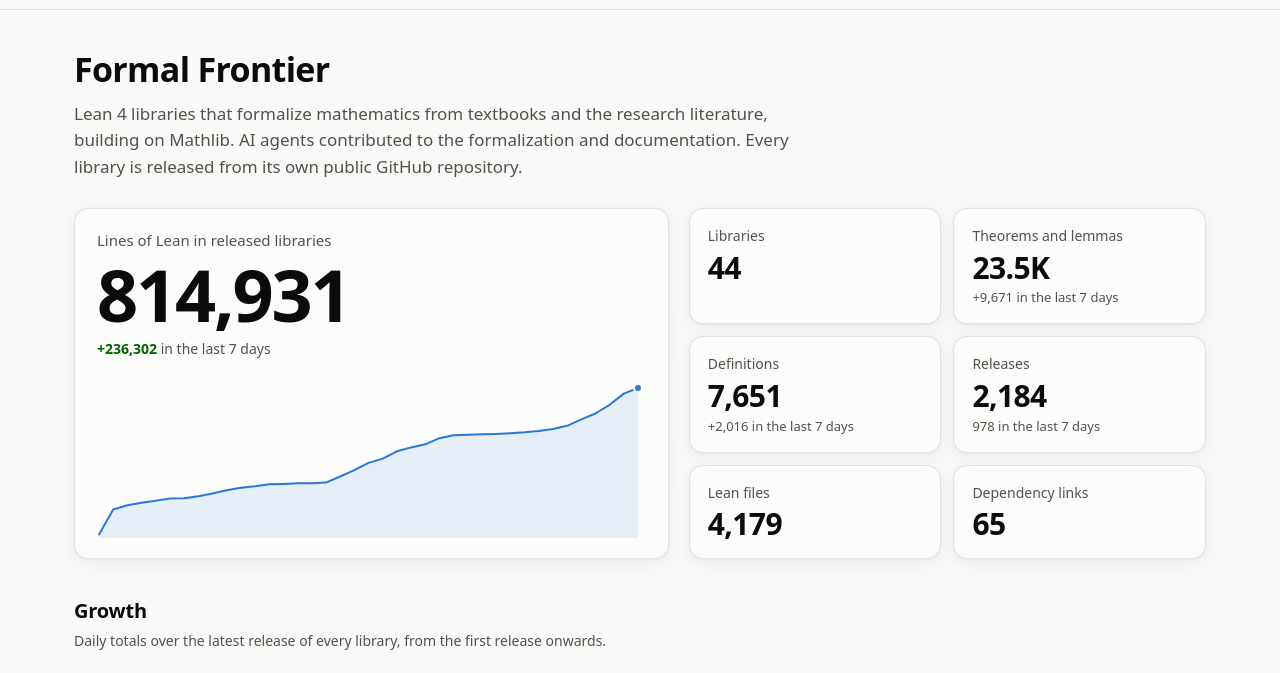
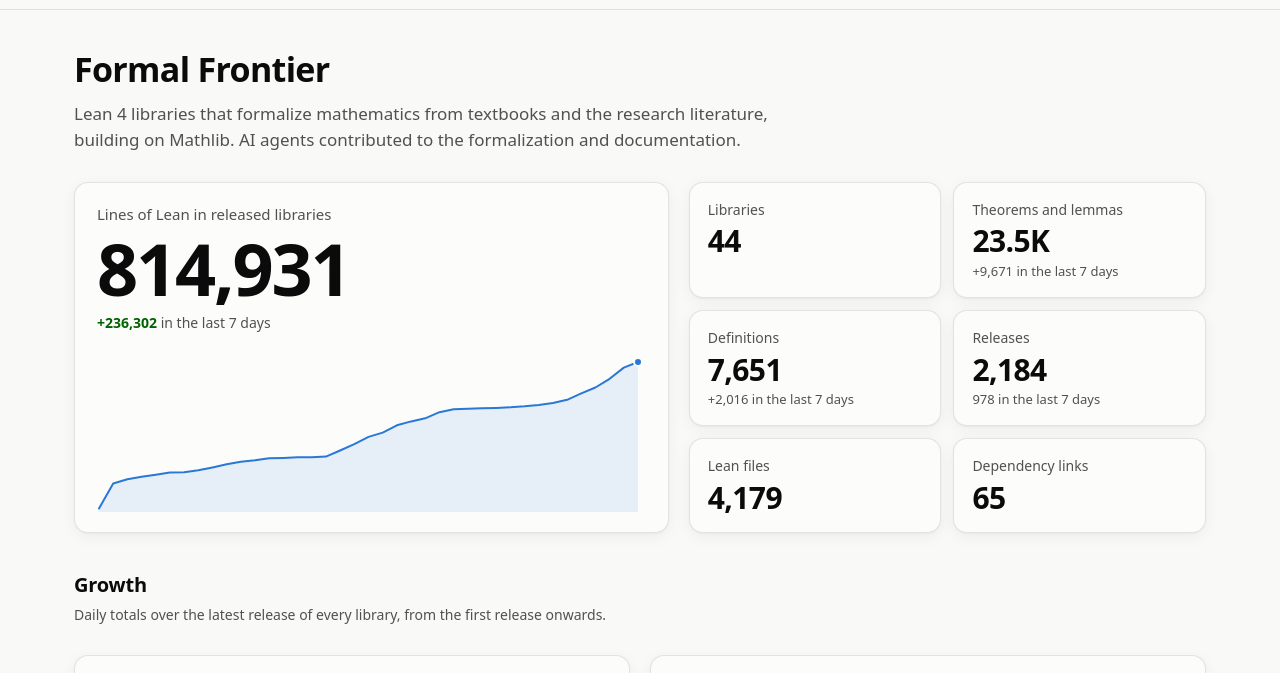
Before and after one commit to FormalFrontier/formalfrontier.github.io, a plain HTML site: page site/index.html in a window 1280 px wide. Shown: the part 51-724 px from the top of the page. Drawn offline with Linux system fonts and the light colour scheme.

Commit message:
Drop the repository sentence from the overview intro
Co-Authored-By: Claude Opus 5.5 <noreply@anthropic.com>

```diff
--- a/site/index.html
+++ b/site/index.html
@@ -29,7 +29,7 @@
   <main class="wrap">
     <div class="page-head">
       <h1>Formal Frontier</h1>
-      <p>Lean 4 libraries that formalize mathematics from textbooks and the research literature, building on Mathlib. AI agents contributed to the formalization and documentation. Every library is released from its own public GitHub repository.</p>
+      <p>Lean 4 libraries that formalize mathematics from textbooks and the research literature, building on Mathlib. AI agents contributed to the formalization and documentation.</p>
     </div>
 
     <section class="hero" aria-label="Totals">
```
